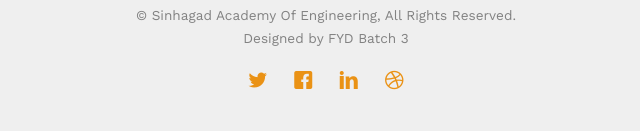
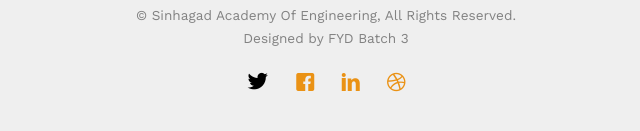
Before and after one commit to Rhythm-cmd/Learn.github.io, a plain HTML site: page index.html in a window 1280 px wide. In both pictures the pointer is over the link 571 px from the left and 6011 px from the top of the page. Shown: the part 5928-6059 px from the top of the page, 314-954 px from the left. Drawn offline with nearby package versions, Linux system fonts and the light colour scheme; files whose address does not match are found by name.

Commit message:
Update style.css
Update in footer social icon

```diff
--- a/css/style.css
+++ b/css/style.css
@@ -623,6 +623,11 @@ h1, h2, h3, h4, h5, h6, figure {
 }
 .fh5co-social-icons li a i {
   font-size: 20px;
+}
+.fh5co-social-icons li a:hover{
+  color:#000000;
+  zoom: 1.1;
+
 }
 
 .fh5co-contact-info ul {
```
